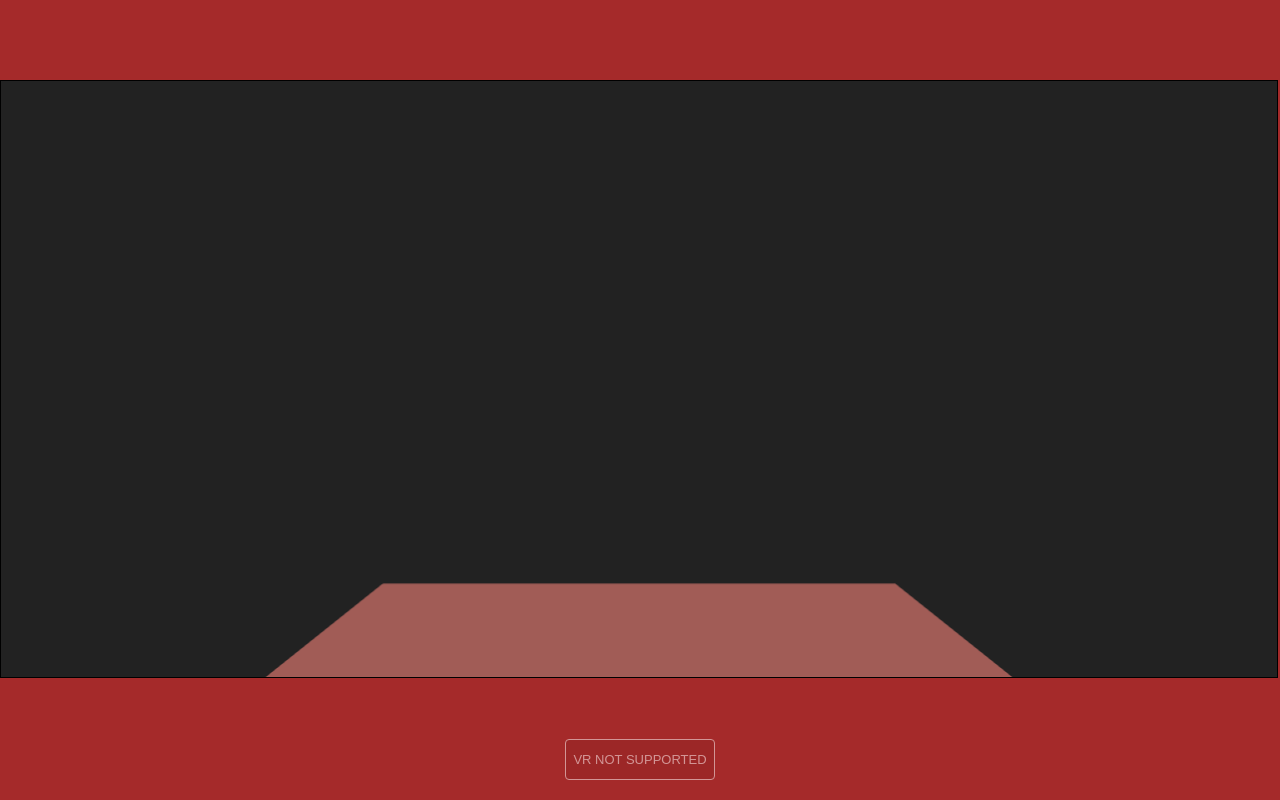
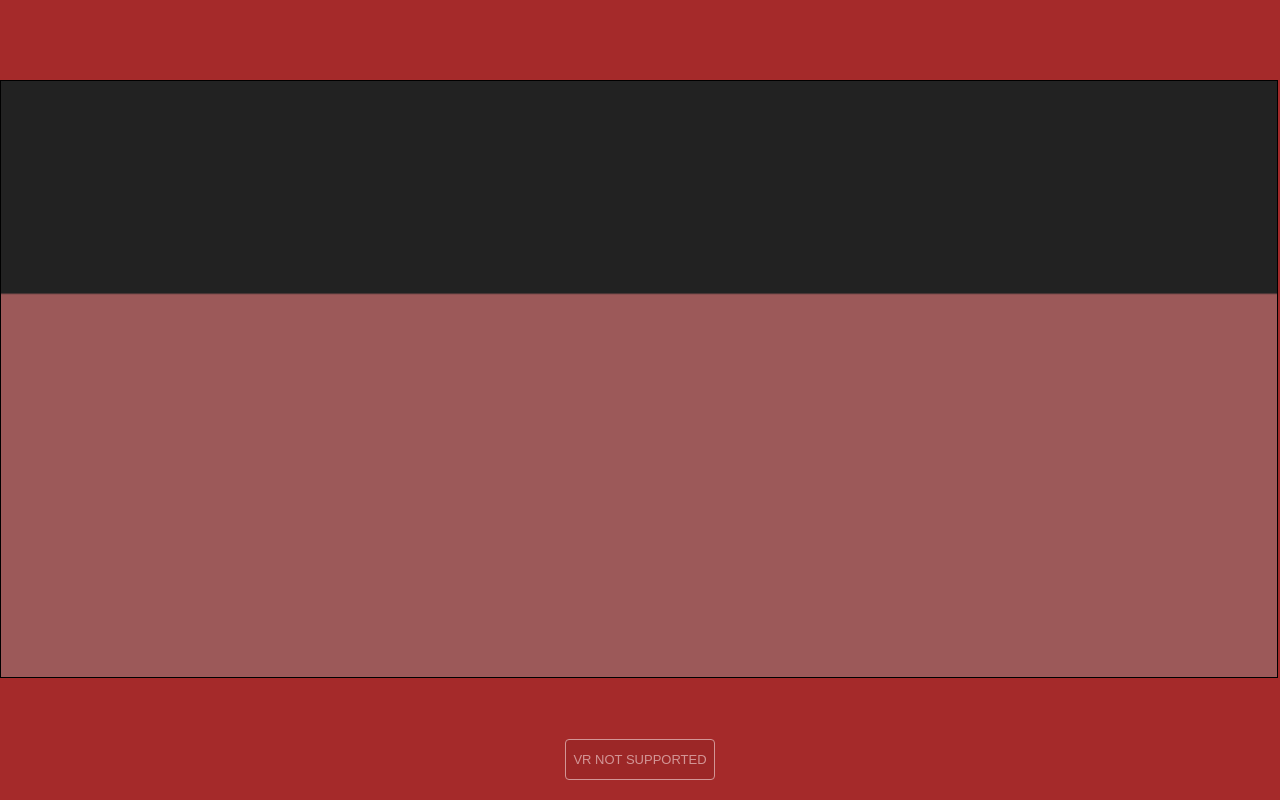
Before and after one commit to franckEinstein90/franck-vr, a Gatsby site: page / in a window 1280 px wide. Built offline with nearby package versions, Linux system fonts and the light colour scheme; Gatsby itself is replaced by a stand-in of ours; animation ran at ten frames a second.

Commit message:
back to basics

```diff
--- a/src/components/Scene.js
+++ b/src/components/Scene.js
@@ -1,6 +1,7 @@
 import React, {useContext} from 'react';
 
 import * as THREE from 'three';
+import { newScene } from "./scene/newScene" ;
 import { VRButton } from 'three/examples/jsm/webxr/VRButton.js';
 import { ColladaLoader } from 'three/examples/jsm/loaders/ColladaLoader.js';
 import { OrbitControls } from 'three/examples/jsm/controls/OrbitControls.js';
@@ -19,9 +20,10 @@ export default class Scene extends React.Component {
     constructor( props ) {
 
         super(props);
-        this.animate        =   this.animate.bind( this );
-        this.renderScene    =   this.renderScene.bind( this );
-        this.onSelectStart  =   this.onSelectStart( this );
+        this.canvasHtmlId       =   "mainCanvas" ;
+        this.animate        =   this.animate.bind( this ) ;
+        this.renderScene    =   this.renderScene.bind( this ) ;
+        this.onSelectStart  =   this.onSelectStart( this ) ;
 
     };
 
@@ -78,9 +80,8 @@ export default class Scene extends React.Component {
 
     componentDidMount(){
 
-        this.scene = new THREE.Scene();
-        this.scene.background = new THREE.Color( 0x222222 );
-        this.canvas = getCanvas() ;
+        this.scene  = newScene() ;
+        this.canvas = getCanvas( this.canvasHtmlId ) ;
         this.camera = setCameras( this.canvas );
     //    this.setControls();
 
@@ -88,7 +89,6 @@ export default class Scene extends React.Component {
     //    setFrontWall( this.scene ) ;
     //    screen( this.scene ) ;
 
-        this.scene.add( new THREE.HemisphereLight( 0x888877, 0x777788 ) );
      //   const light = new THREE.DirectionalLight( 0xffffff, 0.5 );
       //  light.position.set( 0, 4, 0 );
        // this.scene.add( light );
@@ -109,13 +109,15 @@ export default class Scene extends React.Component {
     animate(){
         this.renderer.setAnimationLoop(this.renderScene);
     }
+
     renderScene(){
         this.renderer.render(this.scene, this.camera);
     }
+
     render(){
         return (
             <>
-                <canvas id="c" className={styles.canvas}></canvas>
+                <canvas id={this.canvasHtmlId} className={styles.canvas}></canvas>
             </>
         )
     }
--- a/src/components/architecture/floor.ts
+++ b/src/components/architecture/floor.ts
@@ -2,7 +2,7 @@ import * as THREE from 'three';
 import { plane } from "../plane" ;
 
 export const setFloor = (scene : THREE.Scene )=>{
-    const floor = plane( 0xaa3333,4 );
-    floor.rotation.x = - Math.PI / 2;
+    const floor = plane( 0xaa3333, 6, 4 );
+    //floor.rotation.x = - Math.PI / 2;
     scene.add( floor );
 }
--- a/src/components/plane.ts
+++ b/src/components/plane.ts
@@ -1,8 +1,8 @@
 import * as THREE from 'three';
 
-export const plane = ( color, height:number ):THREE.Mesh =>{
+export const plane = ( color, width:number, height:number ):THREE.Mesh =>{
 
-    const planeGeometry = new THREE.PlaneBufferGeometry( 4, height );
+    const planeGeometry = new THREE.PlaneBufferGeometry( width, height );
     const planeMaterial = new THREE.MeshStandardMaterial( {
         color,
         roughness: 1.0,
--- /dev/null
+++ b/src/components/scene/newScene.ts
@@ -0,0 +1,9 @@
+
+import * as THREE from 'three';
+
+export const newScene = ():THREE.Scene =>{
+    const scene = new THREE.Scene();
+    scene.background = new THREE.Color( 0x222222 );
+    scene.add( new THREE.HemisphereLight( 0x888877, 0x777788 ) );
+    return scene ;
+}
--- a/src/components/vrCanvas.ts
+++ b/src/components/vrCanvas.ts
@@ -1,8 +1,8 @@
 
 
-export const getCanvas = () : Element =>{
+export const getCanvas = ( canvasId ) : Element =>{
 
-    const canvas = document.querySelector('#c');
+    const canvas = document.querySelector(`#${canvasId}`);
     return canvas ;
 
 }
```
